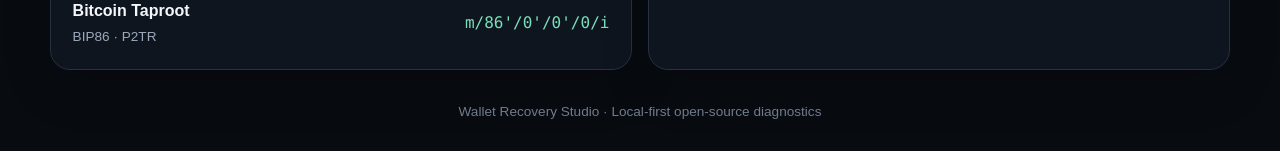
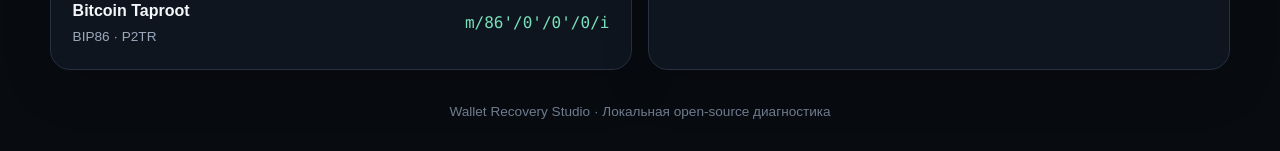
Before and after one commit to vanitoo/Wallet-Recovery-Studio, a Next.js app: page / in a window 1280 px wide. Shown: the part 1151-1302 px from the top of the page. Built offline with nearby package versions, Linux system fonts and the light colour scheme.

Commit message:
feat: localize page footer

```diff
--- a/src/app/page.tsx
+++ b/src/app/page.tsx
@@ -6,7 +6,7 @@
     <div className="app-shell">
       <AppHeader />
       <RecoveryWorkspace />
-      <footer>Wallet Recovery Studio · Local-first open-source diagnostics</footer>
+      <footer>Wallet Recovery Studio · Локальная open-source диагностика</footer>
     </div>
   );
 }
```
